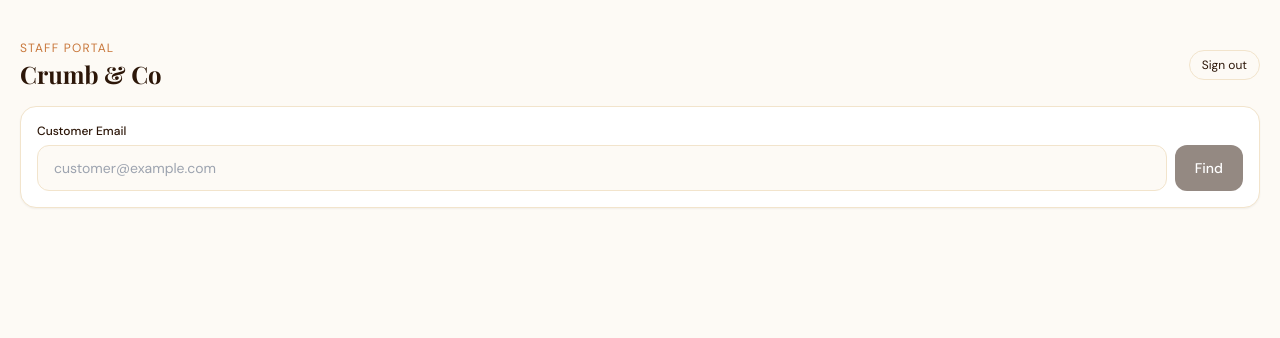
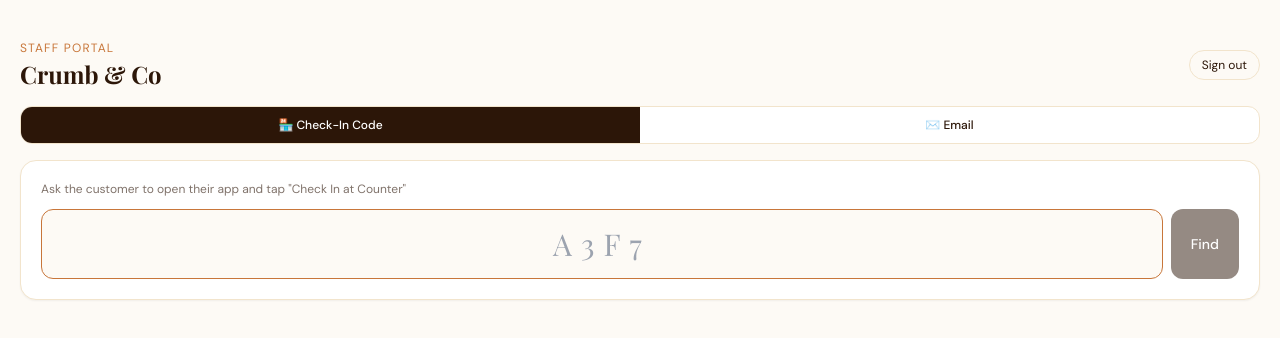
Before and after one commit to kuriyanfelix/loyalty-app, a Next.js app: page /admin in a window 1280 px wide. Both pictures are taken after typing "Sample123" into the empty fields and a click on the button "Enter". Shown: the top 338 px of the page. Built offline with nearby package versions, Linux system fonts and the light colour scheme.

Commit message:
Implement search functionality by code and email
Refactor AdminPage to support searching by code or email. Introduced SearchMode type and updated search functions accordingly.

```diff
--- a/src/app/admin/page.tsx
+++ b/src/app/admin/page.tsx
@@ -14,6 +14,8 @@
   rewardsAvailable: number;
 }
 
+type SearchMode = "code" | "email";
+
 function timeAgo(iso: string) {
   const diff = Date.now() - new Date(iso).getTime();
   const mins = Math.floor(diff / 60000);
@@ -27,7 +29,9 @@
 export default function AdminPage() {
   const [adminKey, setAdminKey] = useState("");
   const [authed, setAuthed] = useState(false);
-  const [phone, setPhone] = useState("");
+  const [searchMode, setSearchMode] = useState<SearchMode>("code");
+  const [codeInput, setCodeInput] = useState("");
+  const [emailInput, setEmailInput] = useState("");
   const [data, setData] = useState<CustomerData | null>(null);
   const [loading, setLoading] = useState(false);
   const [error, setError] = useState("");
@@ -39,7 +43,7 @@
     setAuthed(true);
   }
 
-  async function searchCustomer(e: React.FormEvent) {
+  async function searchByCode(e: React.FormEvent) {
     e.preventDefault();
     setError("");
     setSuccessMsg("");
@@ -47,7 +51,29 @@
     setLoading(true);
     try {
       const res = await fetch(
-        `/api/admin/customer?phone=${encodeURIComponent(phone)}`,
+        `/api/checkin/lookup?code=${encodeURIComponent(codeInput.toUpperCase())}`,
+        { headers: { "x-admin-key": adminKey } }
+      );
+      const json = await res.json();
+      if (!res.ok) throw new Error(json.error || "Not found");
+      setData(json);
+      setCodeInput("");
+    } catch (err: unknown) {
+      setError(err instanceof Error ? err.message : "Error");
+    } finally {
+      setLoading(false);
+    }
+  }
+
+  async function searchByEmail(e: React.FormEvent) {
+    e.preventDefault();
+    setError("");
+    setSuccessMsg("");
+    setData(null);
+    setLoading(true);
+    try {
+      const res = await fetch(
+        `/api/admin/customer?phone=${encodeURIComponent(emailInput)}`,
         { headers: { "x-admin-key": adminKey } }
       );
       const json = await res.json();
@@ -74,15 +100,9 @@
       const json = await res.json();
       if (!res.ok) throw new Error(json.error);
       setSuccessMsg("✓ Stamp added!");
-      // Refresh customer data
-      const refresh = await fetch(
-        `/api/admin/customer?phone=${encodeURIComponent(data.user.phoneNumber)}`,
-        { headers: { "x-admin-key": adminKey } }
-      );
-      setData(await refresh.json());
+      refreshCustomer(data.user.phoneNumber);
     } catch (err: unknown) {
       setError(err instanceof Error ? err.message : "Error");
-    } finally {
       setLoading(false);
     }
   }
@@ -101,16 +121,21 @@
       const json = await res.json();
       if (!res.ok) throw new Error(json.error);
       setSuccessMsg("🎁 Reward redeemed!");
-      const refresh = await fetch(
-        `/api/admin/customer?phone=${encodeURIComponent(data.user.phoneNumber)}`,
+      refreshCustomer(data.user.phoneNumber);
+    } catch (err: unknown) {
+      setError(err instanceof Error ? err.message : "Error");
+      setLoading(false);
+    }
+  }
+
+  async function refreshCustomer(phone: string) {
+    const res = await fetch(
+      `/api/admin/customer?phone=${encodeURIComponent(phone)}`,
       { headers: { "x-admin-key": adminKey } }
     );
-      setData(await refresh.json());
-    } catch (err: unknown) {
-      setError(err instanceof Error ? err.message : "Error");
-    } finally {
+    const json = await res.json();
+    if (res.ok) setData(json);
     setLoading(false);
-    }
   }
 
   const stamps = data?.user.loyaltyAccount?.currentStamps ?? 0;
@@ -179,8 +204,63 @@
       </header>
 
       <div className="px-5 pb-12 space-y-4">
-        {/* Search */}
-        <form onSubmit={searchCustomer}
+
+        {/* Search mode toggle */}
+        <div className="flex rounded-xl overflow-hidden border"
+          style={{ borderColor: "var(--cream-200)", backgroundColor: "white" }}>
+          {(["code", "email"] as SearchMode[]).map(mode => (
+            <button key={mode}
+              onClick={() => { setSearchMode(mode); setData(null); setError(""); }}
+              className="flex-1 py-2.5 text-xs font-medium transition-colors"
+              style={{
+                backgroundColor: searchMode === mode ? "var(--espresso)" : "transparent",
+                color: searchMode === mode ? "white" : "var(--espresso)",
+              }}>
+              {mode === "code" ? "🏪 Check-In Code" : "✉️ Email"}
+            </button>
+          ))}
+        </div>
+
+        {/* Code search */}
+        {searchMode === "code" && (
+          <form onSubmit={searchByCode}
+            className="bg-white rounded-2xl p-5 border shadow-sm space-y-3"
+            style={{ borderColor: "var(--cream-200)" }}>
+            <p className="text-xs" style={{ color: "var(--espresso)", opacity: 0.6 }}>
+              Ask the customer to open their app and tap "Check In at Counter"
+            </p>
+            <div className="flex gap-2">
+              <input
+                type="text"
+                value={codeInput}
+                onChange={e => setCodeInput(e.target.value.toUpperCase().replace(/[^A-Z0-9]/g, "").slice(0, 4))}
+                placeholder="A3F7"
+                maxLength={4}
+                autoFocus
+                className="flex-1 px-4 py-4 rounded-xl border text-center font-display text-3xl tracking-widest outline-none uppercase"
+                style={{
+                  borderColor: "var(--cream-200)",
+                  backgroundColor: "var(--cream)",
+                  color: "var(--espresso)",
+                  letterSpacing: "0.3em",
+                }}
+                onFocus={e => (e.target.style.borderColor = "var(--caramel)")}
+                onBlur={e => (e.target.style.borderColor = "var(--cream-200)")}
+              />
+              <button type="submit"
+                disabled={loading || codeInput.length !== 4}
+                className="px-5 rounded-xl text-sm font-medium text-white disabled:opacity-50"
+                style={{ backgroundColor: "var(--espresso)" }}>
+                {loading ? "…" : "Find"}
+              </button>
+            </div>
+            {error && <p className="text-red-500 text-xs">{error}</p>}
+          </form>
+        )}
+
+        {/* Email search */}
+        {searchMode === "email" && (
+          <form onSubmit={searchByEmail}
             className="bg-white rounded-2xl p-4 border shadow-sm"
             style={{ borderColor: "var(--cream-200)" }}>
             <label className="block text-xs font-medium mb-1.5" style={{ color: "var(--espresso)" }}>
@@ -188,34 +268,35 @@
             </label>
             <div className="flex gap-2">
               <input
-              type="tel"
-              value={phone}
-              onChange={e => setPhone(e.target.value)}
+                type="email"
+                value={emailInput}
+                onChange={e => setEmailInput(e.target.value)}
                 placeholder="customer@example.com"
                 className="flex-1 px-4 py-3 rounded-xl border text-sm outline-none"
                 style={{ borderColor: "var(--cream-200)", backgroundColor: "var(--cream)", color: "var(--espresso)" }}
                 onFocus={e => (e.target.style.borderColor = "var(--caramel)")}
                 onBlur={e => (e.target.style.borderColor = "var(--cream-200)")}
               />
-            <button type="submit" disabled={loading || !phone}
+              <button type="submit"
+                disabled={loading || !emailInput}
                 className="px-5 py-3 rounded-xl text-sm font-medium text-white disabled:opacity-50"
                 style={{ backgroundColor: "var(--espresso)" }}>
                 {loading ? "…" : "Find"}
               </button>
             </div>
-          {error && !data && <p className="text-red-500 text-xs mt-2">{error}</p>}
+            {error && <p className="text-red-500 text-xs mt-2">{error}</p>}
           </form>
+        )}
 
         {/* Customer card */}
         {data && (
           <div className="space-y-4">
-            {/* Profile */}
             <div className="bg-white rounded-2xl p-5 border shadow-sm"
               style={{ borderColor: "var(--cream-200)" }}>
               <div className="flex items-center gap-3 mb-4">
                 <div className="w-10 h-10 rounded-full flex items-center justify-center text-white text-sm font-bold"
                   style={{ backgroundColor: "var(--espresso)" }}>
-                  {data.user.name ? data.user.name[0].toUpperCase() : "?"}
+                  {data.user.name ? data.user.name[0].toUpperCase() : "✉"}
                 </div>
                 <div>
                   <p className="font-medium text-sm" style={{ color: "var(--espresso)" }}>
@@ -228,51 +309,42 @@
               </div>
 
               {/* Stamp count */}
-              <div className="rounded-xl p-4 mb-4"
-                style={{ backgroundColor: "var(--cream-100)" }}>
+              <div className="rounded-xl p-4 mb-4" style={{ backgroundColor: "var(--cream-100)" }}>
                 <div className="flex items-center justify-between">
                   <div>
-                    <p className="text-xs uppercase tracking-wider mb-0.5"
-                      style={{ color: "var(--caramel)" }}>Current Stamps</p>
+                    <p className="text-xs uppercase tracking-wider mb-0.5" style={{ color: "var(--caramel)" }}>
+                      Current Stamps
+                    </p>
                     <p className="font-display text-4xl font-bold" style={{ color: "var(--espresso)" }}>
                       {stamps}
                       <span className="text-base font-body opacity-40 ml-1">/ {spr}</span>
                     </p>
                   </div>
                   {rewards > 0 && (
-                    <div className="text-right">
                     <div className="inline-flex items-center gap-1.5 px-3 py-1.5 rounded-full text-xs font-medium text-white"
                       style={{ backgroundColor: "var(--caramel)" }}>
-                        🎁 {rewards} reward{rewards > 1 ? "s" : ""} ready
-                      </div>
+                      🎁 {rewards} ready
                     </div>
                   )}
                 </div>
-                {/* Mini stamp grid */}
                 <div className="grid gap-1.5 mt-3"
                   style={{ gridTemplateColumns: `repeat(${Math.min(spr, 10)}, minmax(0, 1fr))` }}>
                   {Array.from({ length: Math.min(spr, 10) }, (_, i) => (
                     <div key={i} className="aspect-square rounded"
-                      style={{
-                        backgroundColor: i < stamps ? "var(--caramel)" : "var(--stamp-empty)",
-                      }} />
+                      style={{ backgroundColor: i < stamps ? "var(--caramel)" : "var(--stamp-empty)" }} />
                   ))}
                 </div>
               </div>
 
               {/* Action buttons */}
               <div className="grid grid-cols-2 gap-3">
-                <button
-                  onClick={addStamp}
-                  disabled={loading}
+                <button onClick={addStamp} disabled={loading}
                   className="py-4 rounded-xl text-sm font-medium text-white disabled:opacity-50 transition-transform active:scale-95"
                   style={{ backgroundColor: "var(--espresso)" }}>
                   <span className="block text-xl mb-1">✦</span>
                   Add Stamp
                 </button>
-                <button
-                  onClick={redeemReward}
-                  disabled={loading || rewards === 0}
+                <button onClick={redeemReward} disabled={loading || rewards === 0}
                   className="py-4 rounded-xl text-sm font-medium disabled:opacity-40 transition-transform active:scale-95"
                   style={{
                     backgroundColor: rewards > 0 ? "var(--caramel)" : "var(--stamp-empty)",
@@ -289,9 +361,7 @@
                   {successMsg}
                 </div>
               )}
-              {error && (
-                <p className="mt-3 text-xs text-red-500 text-center">{error}</p>
-              )}
+              {error && <p className="mt-3 text-xs text-red-500 text-center">{error}</p>}
             </div>
 
             {/* Recent transactions */}
@@ -299,8 +369,9 @@
               <div className="bg-white rounded-2xl border overflow-hidden shadow-sm"
                 style={{ borderColor: "var(--cream-200)" }}>
                 <div className="px-4 py-3 border-b" style={{ borderColor: "var(--cream-200)" }}>
-                  <p className="text-xs font-medium uppercase tracking-wider"
-                    style={{ color: "var(--caramel)" }}>Recent Activity</p>
+                  <p className="text-xs font-medium uppercase tracking-wider" style={{ color: "var(--caramel)" }}>
+                    Recent Activity
+                  </p>
                 </div>
                 {data.user.transactions.map((t, i) => (
                   <div key={t.id}
```
Lines whose indentation alone changed are shown as unchanged.
